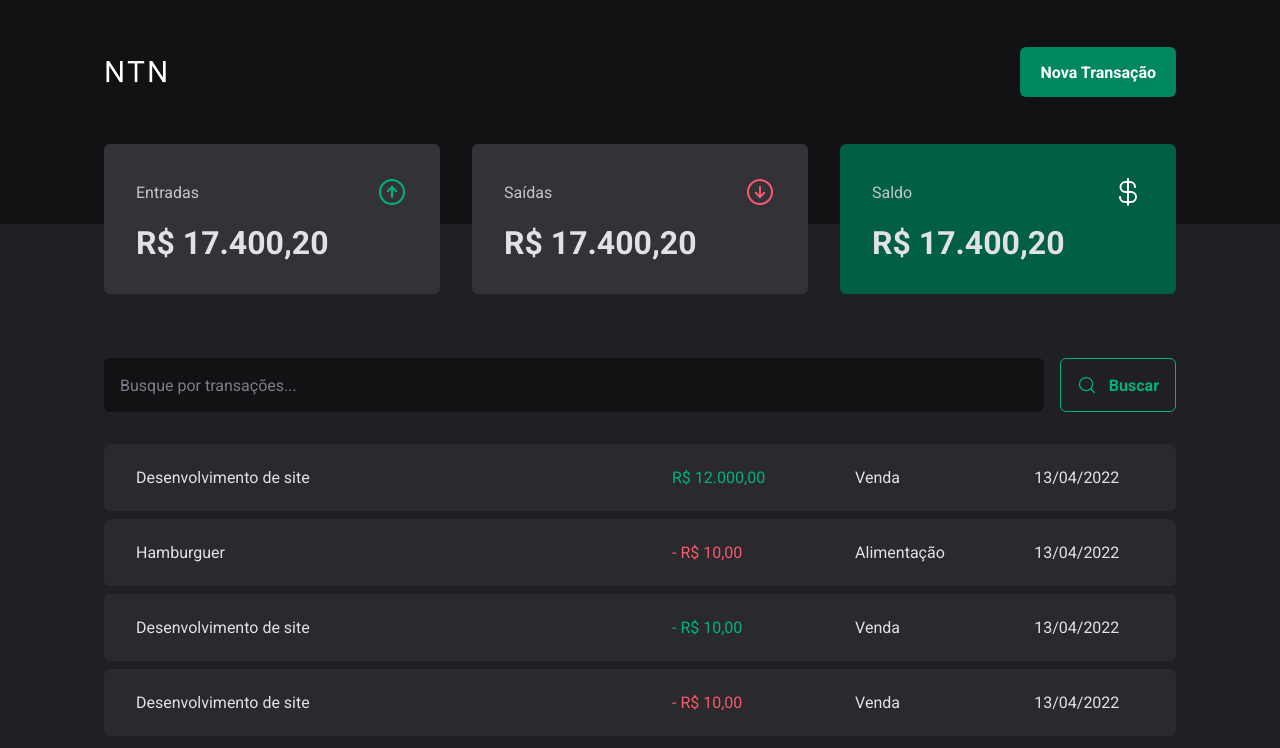
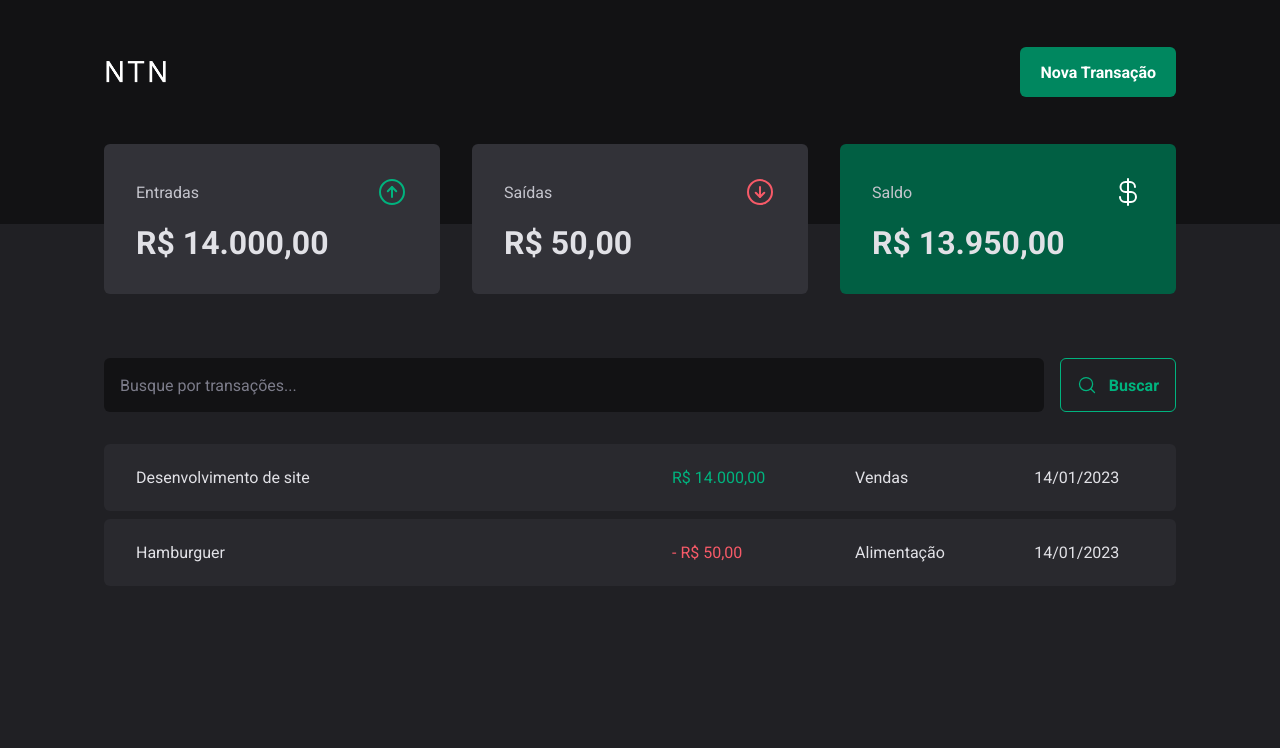
Before and after one commit to NatanRei/ntn-money, a React (Vite) app: page / in a window 1280 px wide. Shown: the top 748 px of the page. Built offline with nearby package versions, Linux system fonts and the light colour scheme; data requests are answered from the project's data file.

Commit message:
chore: install json-server; feat: configure a simple json return in json server; feat: make request to json server and put the return in context; feat: use the context to list, and put sum in summary; feat: format current and date;

```diff
--- a/package.json
+++ b/package.json
@@ -5,6 +5,7 @@
   "type": "module",
   "scripts": {
     "dev": "vite",
+    "dev:server" : "json-server server.json -w -d 500",
     "build": "tsc && vite build",
     "preview": "vite preview"
   },
@@ -21,6 +22,7 @@
     "@types/react-dom": "^18.0.9",
     "@types/styled-components": "^5.1.26",
     "@vitejs/plugin-react": "^3.0.0",
+    "json-server": "^0.17.1",
     "typescript": "^4.9.3",
     "vite": "^4.0.0"
   }
--- /dev/null
+++ b/server.json
@@ -0,0 +1,20 @@
+{
+    "transactions": [
+        {
+            "id": 1,
+            "description" : "Desenvolvimento de site",
+            "type": "income",
+            "category": "Vendas",
+            "price": 14000,
+            "createdAt": "2023-01-14T12:09:52.849Z"
+        },
+        {
+            "id": 2,
+            "description" : "Hamburguer",
+            "type": "outcome",
+            "category": "Alimentação",
+            "price": 50,
+            "createdAt": "2023-01-14T12:04:52.849Z"
+        }
+    ]
+}
--- a/src/App.tsx
+++ b/src/App.tsx
@@ -1,4 +1,5 @@
 import { ThemeProvider } from "styled-components";
+import { TransactionsProvider } from "./contexts/TransactionsContext";
 import { Transactions } from "./pages/Transactions";
 import { GlobalStyle } from "./styles/global";
 import { defaultTheme } from "./styles/themes/default";
@@ -8,7 +9,9 @@
   return (
     <ThemeProvider theme={defaultTheme}>
       <GlobalStyle />
-   <Transactions />
+      <TransactionsProvider>
+        <Transactions />
+      </TransactionsProvider>
     </ThemeProvider>
   )
 }
--- a/src/components/Summary/index.tsx
+++ b/src/components/Summary/index.tsx
@@ -1,7 +1,24 @@
 import { ArrowCircleUp, ArrowCircleDown, CurrencyDollar} from "phosphor-react";
+import { useContext } from "react";
+import { TransactionContext } from "../../contexts/TransactionsContext";
+import { priceFormatter } from "../../utils/formatter";
 import { SummaryCard, SummaryContainer } from "./styles";
 
 export function Summary() {
+
+    const { transactions } = useContext(TransactionContext);
+
+    const sumary = transactions.reduce((acc, transaction) => {
+        if (transaction.type == "income") {
+            acc.income += transaction.price;
+            acc.total += transaction.price;
+        } else {
+            acc.outcome += transaction.price;
+            acc.total -= transaction.price;
+        }
+        return acc;
+    }, {income: 0, outcome: 0, total:0 });
+
     return (
     <SummaryContainer>
         <SummaryCard>
@@ -9,21 +26,21 @@
             <span>Entradas</span>
             <ArrowCircleUp size={32} color="#00b37e" />
             </header>
-            <strong>R$ 17.400,20</strong>
+            <strong>{priceFormatter.format(sumary.income)}</strong>
         </SummaryCard>
         <SummaryCard>
             <header>
             <span>Saídas</span>
             <ArrowCircleDown size={32} color="#f75a68" />
             </header>
-            <strong>R$ 17.400,20</strong>
+            <strong>{priceFormatter.format(sumary.outcome)}</strong>
         </SummaryCard>
         <SummaryCard variant='green'>
             <header>
             <span>Saldo</span>
             <CurrencyDollar size={32} color="#fff" />
             </header>
-            <strong>R$ 17.400,20</strong>
+            <strong>{priceFormatter.format(sumary.total)}</strong>
         </SummaryCard>
     </SummaryContainer>)
 }
--- /dev/null
+++ b/src/contexts/TransactionsContext.tsx
@@ -0,0 +1,42 @@
+import { createContext, ReactNode, useEffect, useState } from "react";
+
+interface Transaction {
+    id: number;
+    description: string;
+    type: 'income' | 'outcome';
+    category: string;
+    price: number;
+    createdAt: string;
+}
+
+interface TransactionContextType {
+    transactions : Transaction[];
+}
+
+interface TransactionProviderProps {
+    children: ReactNode
+}
+
+export const TransactionContext = createContext({} as TransactionContextType)
+
+export function TransactionsProvider ({ children }: TransactionProviderProps) {
+
+    const [ transactions, setTransactions ] = useState<Transaction[]>([])
+
+    async function loadTransactions() {
+        const response = await fetch('http://localhost:3000/transactions')
+        const transactions = await response.json();
+        setTransactions(transactions);
+    }
+
+    useEffect(() => {
+        loadTransactions();
+
+    }, []);
+
+    return (
+        <TransactionContext.Provider value={{ transactions }}>
+            {children }
+        </TransactionContext.Provider>
+    );
+}
--- a/src/pages/Transactions/index.tsx
+++ b/src/pages/Transactions/index.tsx
@@ -1,9 +1,19 @@
+import { useContext, useEffect, useState } from "react";
 import { Header } from "../../components/Header";
 import { Summary } from "../../components/Summary";
+import { TransactionContext } from "../../contexts/TransactionsContext";
+import { dateFormatter, priceFormatter } from "../../utils/formatter";
 import { SearchForm } from "./components/SearchForm";
 import { PriceHighlight, TransactionsContainer, TransactionsTable } from "./styles";
 
+
+
 export function Transactions() {
+
+   const { transactions } = useContext(TransactionContext);
+
+
+
     return (
         <div className="">
             <Header />
@@ -11,35 +21,21 @@
         <TransactionsContainer>
             <SearchForm />
             <TransactionsTable>
+
                 <tbody>
-                    <tr>
-                        <td width="50%">Desenvolvimento de site</td>
+                    {transactions.map((transaction) => (
+                        <tr key={transaction.id}>
+                        <td width="50%">{transaction.description}</td>
                             <td>
-                                <PriceHighlight variant="income">R$ 12.000,00</PriceHighlight>
+                                <PriceHighlight variant={transaction.type}>
+                                    {transaction.type == "outcome" && '- '}
+                                    {priceFormatter.format(transaction.price)}
+                                    </PriceHighlight>
                             </td>
-                        <td>Venda</td>
-                        <td>13/04/2022</td>
+                        <td>{transaction.category}</td>
+                        <td>{dateFormatter.format(new Date(transaction.createdAt))}</td>
                     </tr>
-                    <tr>
-                        <td width="50%">Hamburguer</td>
-                        <td><PriceHighlight variant="outcome">- R$ 10,00</PriceHighlight></td>
-                        <td>Alimentação</td>
-                        <td>13/04/2022</td>
-                    </tr>
-                    <tr>
-                        <td width="50%">Desenvolvimento de site</td>
-                        <td><PriceHighlight variant="income">- R$ 10,00</PriceHighlight></td>
-
-                        <td>Venda</td>
-                        <td>13/04/2022</td>
-                    </tr>
-                    <tr>
-                        <td width="50%">Desenvolvimento de site</td>
-                        <td><PriceHighlight variant="outcome">- R$ 10,00</PriceHighlight></td>
-
-                        <td>Venda</td>
-                        <td>13/04/2022</td>
-                    </tr>
+                    ))}
                 </tbody>
             </TransactionsTable>
             </TransactionsContainer>
--- /dev/null
+++ b/src/utils/formatter.ts
@@ -0,0 +1,6 @@
+export const dateFormatter = new Intl.DateTimeFormat('pt-BR');
+
+export const priceFormatter = new Intl.NumberFormat('pt-BR', {
+    style: 'currency',
+    currency: 'BRL'
+});
```
Also changed, not shown: 1 other file (tests, documents, lock files or other folders).
